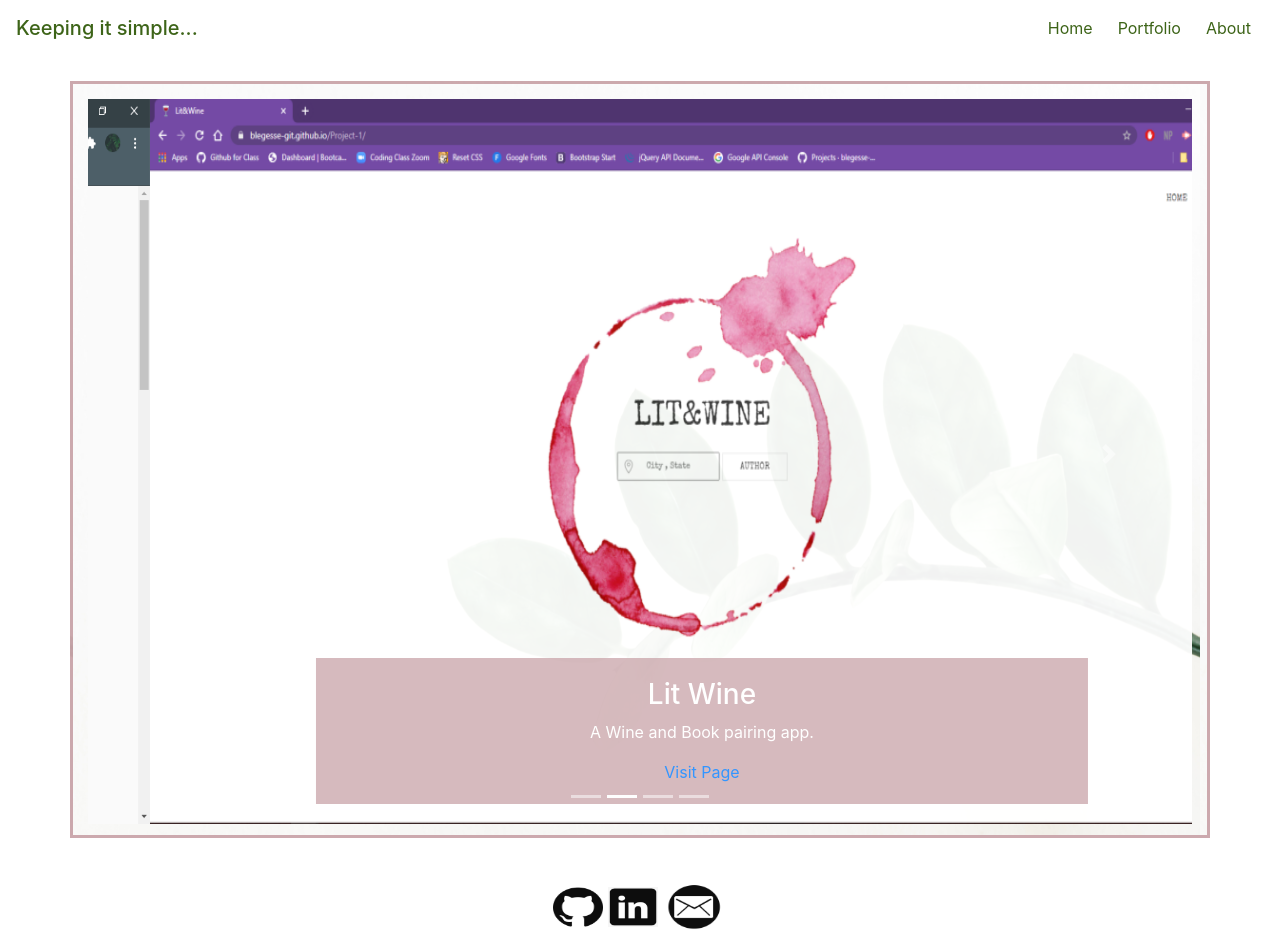
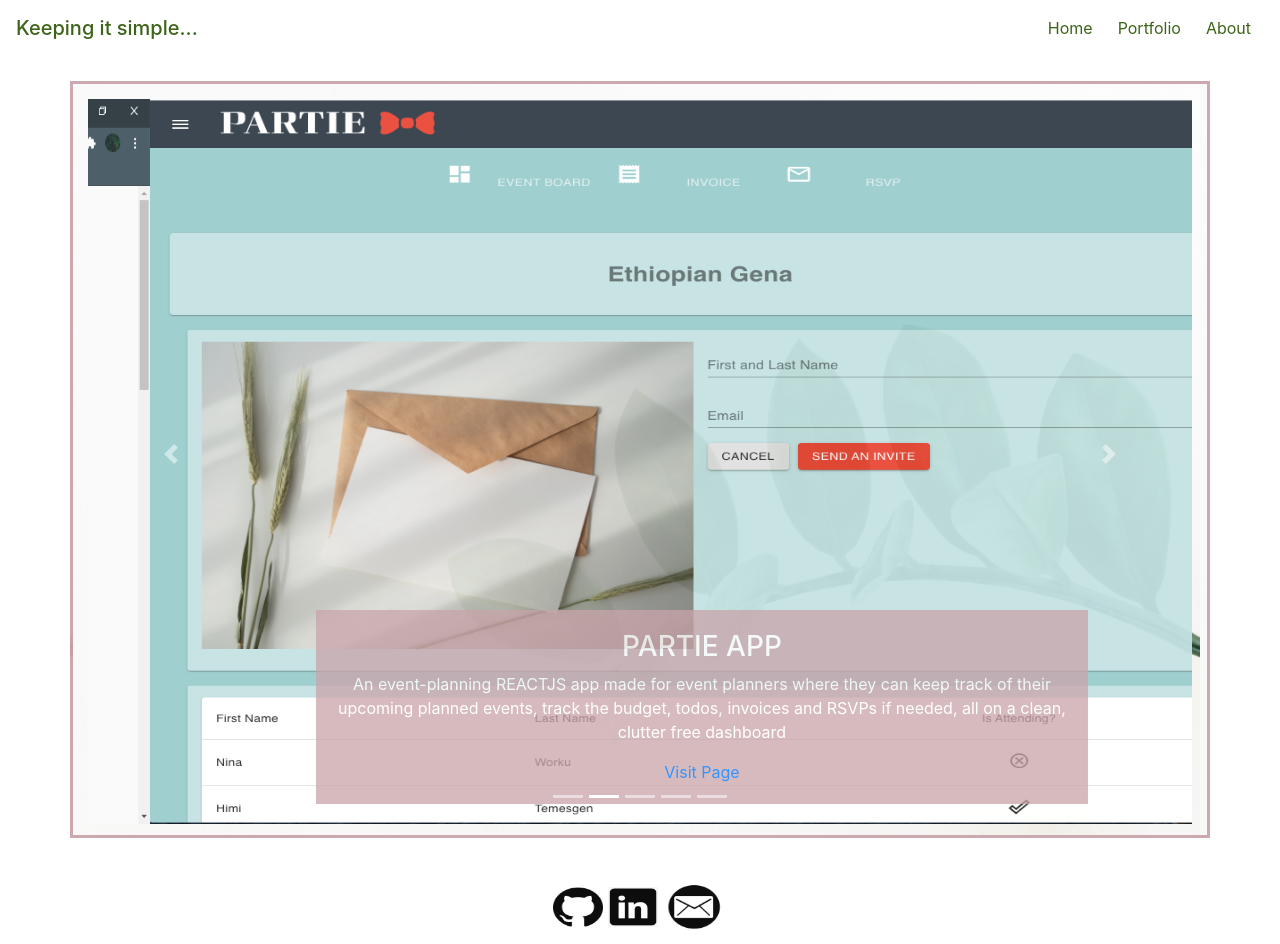
Before and after one commit to DianaLRS/portfolio-in-react, a React (Create React App) app: page /portfolio in a window 1280 px wide. Built offline with nearby package versions, Linux system fonts and the light colour scheme.

Commit message:
updating routing and aboutme

```diff
--- a/src/App.js
+++ b/src/App.js
@@ -16,13 +16,12 @@ function App() {
     <div>
       <Navbar />
       <Wrapper>
+        <Route exact path="/portfolio-in-react" component={Main} />
+
         <Route exact path="/" component={Main} />
          <Route exact path="/main" component={Main} />
         <Route exact path="/portfolio" component={Portfolio} />
-
         <Route exact path="/about" component={About} />
-
-
       </Wrapper>
       <Footer/>
     </div>
--- a/src/components/Cards/Cards.js
+++ b/src/components/Cards/Cards.js
@@ -5,6 +5,7 @@ import LitWine from"../../assets/images/LitWine.png";
 import shop from "../../assets/images/shop.png";
 import password from "../../assets/images/password.png";
 import noteapp from "../../assets/images/noteapp.png";
+import PARTIE from "../../assets/images/PARTIE.png";
 
 
 function Cards(){
@@ -22,6 +23,21 @@ return(
       <a target="blank" href="https://secure-ocean-28347.herokuapp.com/">Visit Page</a>
     </Carousel.Caption>
   </Carousel.Item>
+  <Carousel.Item className="arrow">
+    <img
+      className="d-block w-100"
+      src={PARTIE}
+      alt="partie-app"
+    />
+
+    <Carousel.Caption className="text">
+      <h3>PARTIE APP</h3>
+      <p>An event-planning REACTJS app made for event planners where they can keep track of their upcoming planned events, track the budget, todos, invoices and RSVPs if needed, all on a clean, clutter free dashboard</p>
+      <a target="blank" href="https://powerful-fortress-17827.herokuapp.com/">Visit Page</a>
+    </Carousel.Caption>
+  </Carousel.Item>
+
+
   <Carousel.Item className="arrow">
     <img
       className="d-block w-100"
@@ -61,6 +77,8 @@ return(
       <a target="blank" href="https://desolate-inlet-44144.herokuapp.com/">Visit Page</a>
     </Carousel.Caption>
   </Carousel.Item>
+
+
 </Carousel>
 )
 }
--- a/src/pages/About.js
+++ b/src/pages/About.js
@@ -23,8 +23,8 @@ function About(){
     I had the privelege to develop a passion for travel and education which led me to becoming a travelling teacher. While the skills I learned from my time teaching have become invaluable to me, I realized that in order for me to give others the support and access to education I was gifted with, that I would need to expand further into the digital world.
  I strive to use my skills in web development to give the same opportunities to people who aspire to break their own cycle of poverty but lack the resources necessary to do it.</p>
  <p> When I'm not travelling, I am likely adding to my vast indoor plant collection, scavenging around town for either a quality cup of coffee or a well-made Whiskey Sour (yes to the egg), or taking in stray animals to the dismay of my family.</p>
- <p> <strong>Currently focused:</strong> HTML, CSS, JQUERY, JavaScript, React </p>
-  <p> <strong>Experience with:</strong> Express, Node, Handlebars, Mongodb, Mysql, OOP</p>
+ <p> <strong>Currently focused on:</strong> Front-End Development, React.js</p>
+  <p> <strong>Experience with:</strong> HTML, CSS, JS, JQuery, MERN Stack, Handlebars, MySQL, OOP</p>
   </div>
   </Col>
   </Row>
```
Also changed, not shown: src/assets/images/PARTIE.png (added).
